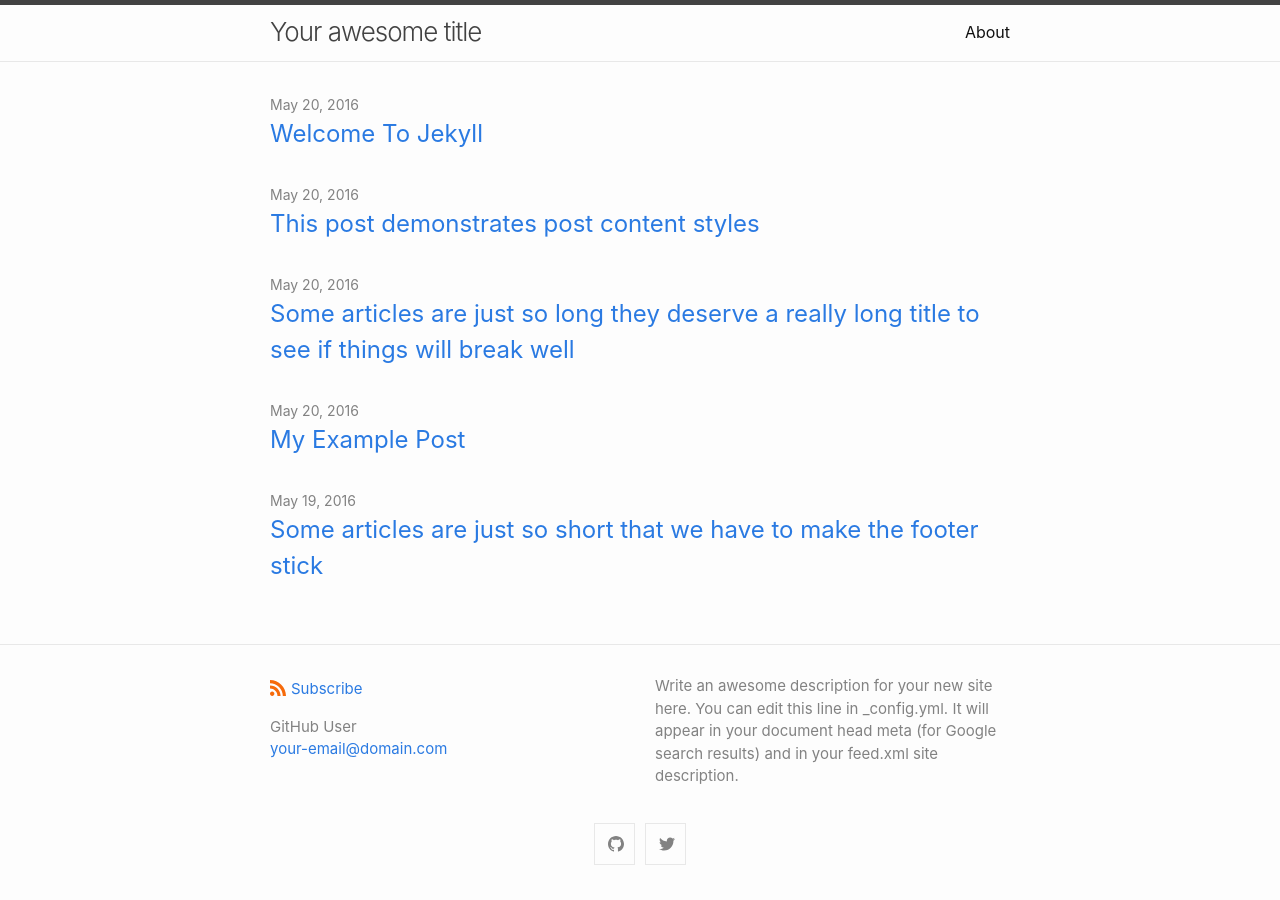
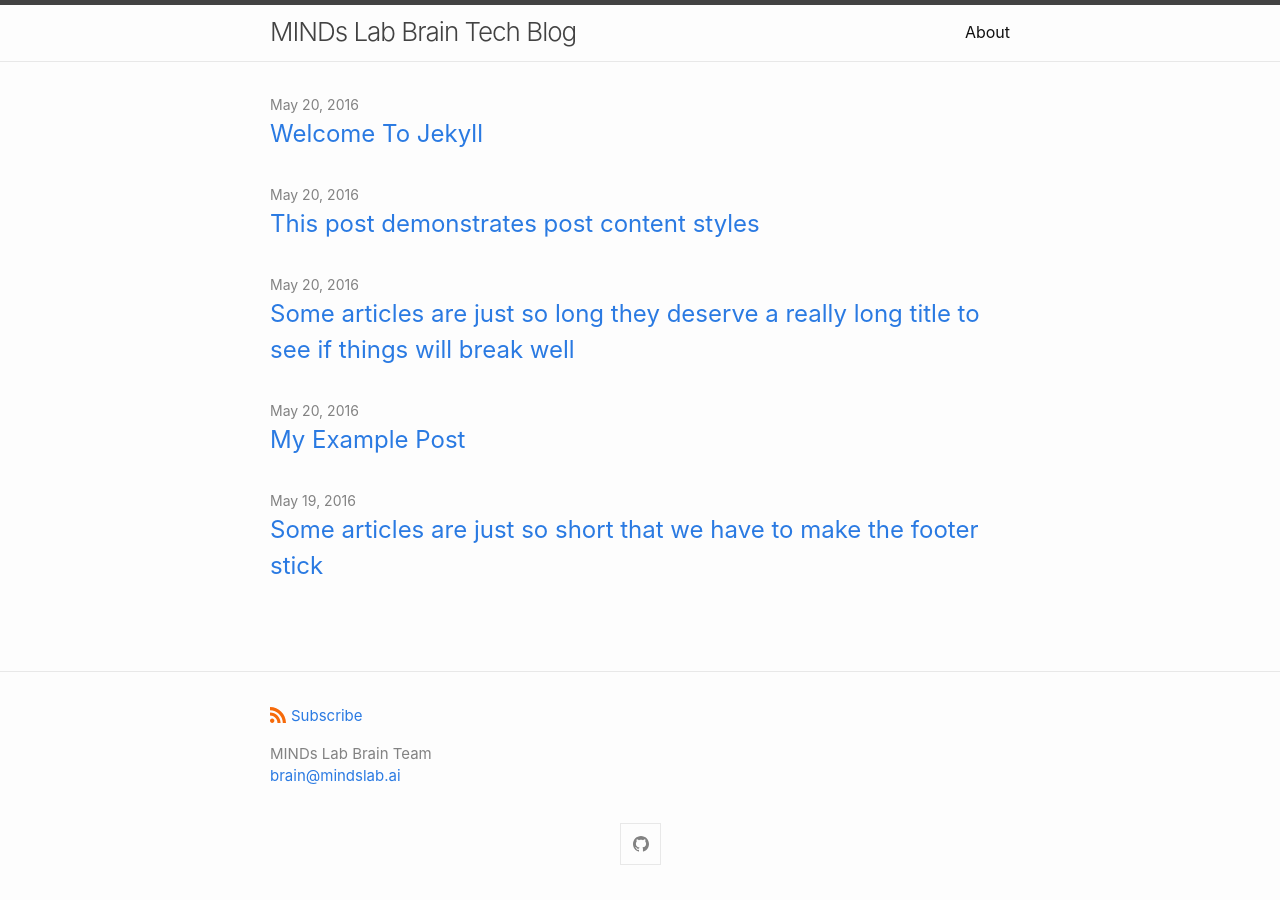
Before and after one commit to maum-ai/maum-ai.github.io, a Jekyll site: the page built from index.md, in a window 1280 px wide. Built offline with Jekyll 4.4.1, drawn with Linux system fonts in a browser that asks for light colours.

Commit message:
update default config

```diff
--- a/_config.yml
+++ b/_config.yml
@@ -1,11 +1,11 @@
-title: Your awesome title
+title: MINDs Lab Brain Tech Blog
 author:
-  name: GitHub User
-  email: your-email@domain.com
-description: > # this means to ignore newlines until "show_excerpts:"
-  Write an awesome description for your new site here. You can edit this
-  line in _config.yml. It will appear in your document head meta (for
-  Google search results) and in your feed.xml site description.
+  name: MINDs Lab Brain Team
+  email: brain@mindslab.ai
+# description: > # this means to ignore newlines until "show_excerpts:"
+#   Write an awesome description for your new site here. You can edit this
+#   line in _config.yml. It will appear in your document head meta (for
+#   Google search results) and in your feed.xml site description.
 
 show_excerpts: false # set to true to show excerpts on the homepage
 
@@ -16,8 +16,8 @@ minima:
 
   # generate social links in footer
   social_links:
-    twitter: jekyllrb
-    github: jekyll
+    # twitter: jekyllrb
+    github: mindslab-ai
     # devto: jekyll
     # dribbble: jekyll
     # facebook: jekyll
```
